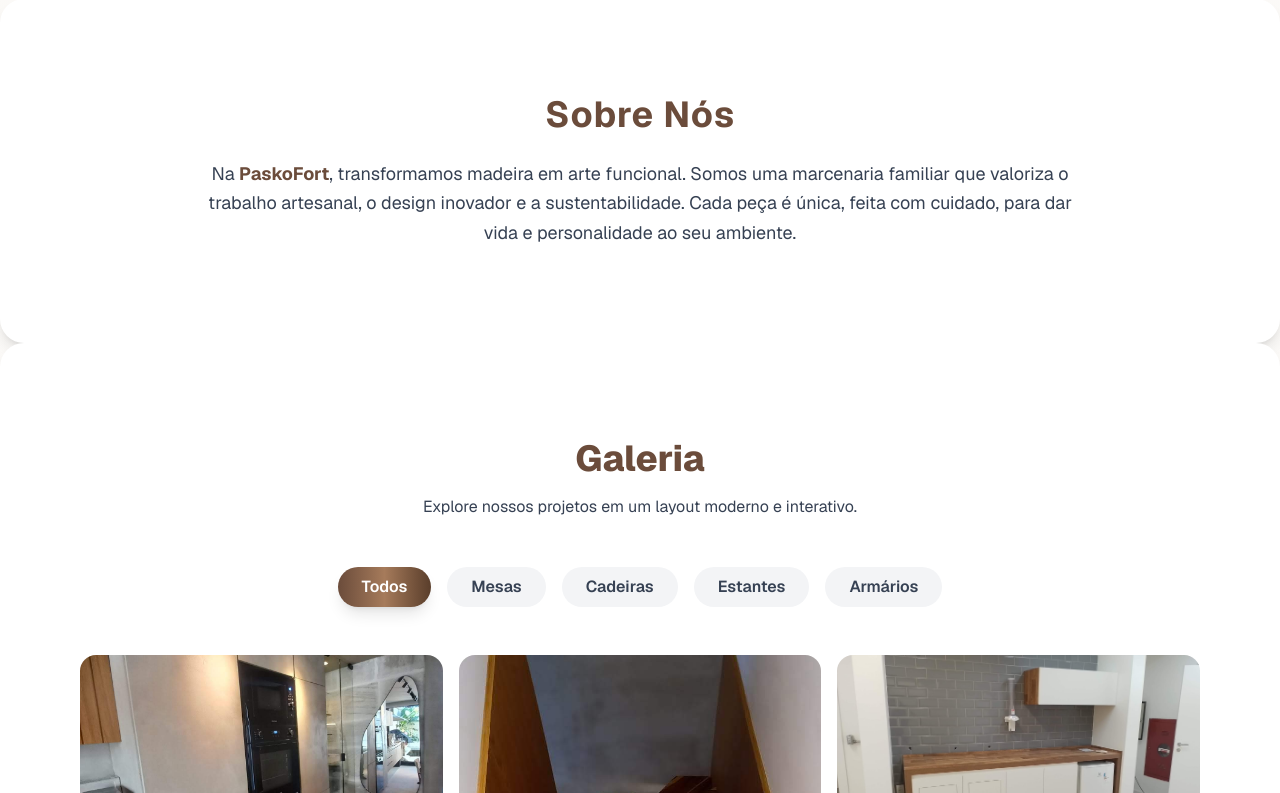
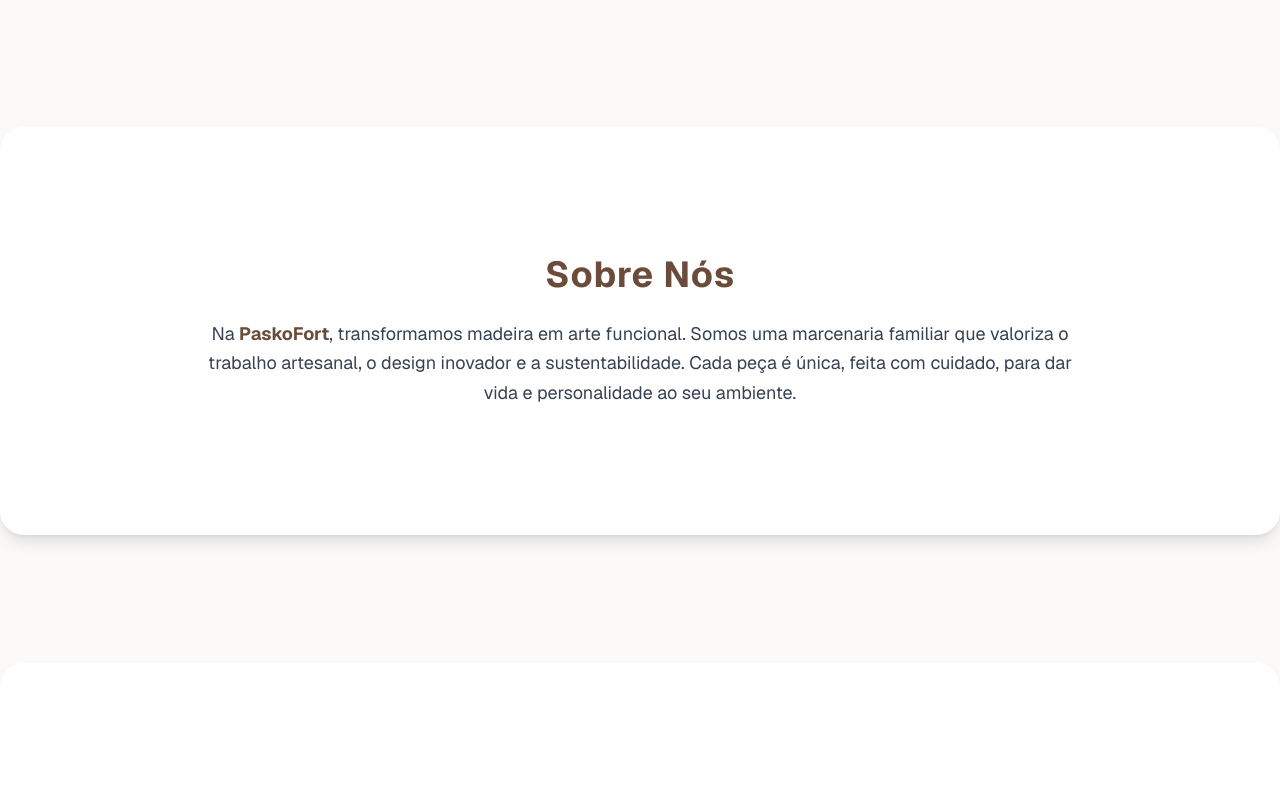
Before and after one commit to lucas-cercal/paskofort-site, a Next.js app: page / in a window 1280 px wide. Shown: the part 1067-1860 px from the top of the page. Built offline with nearby package versions, Linux system fonts and the light colour scheme.

Commit message:
refactor: refatora tela

```diff
--- a/src/app/page.tsx
+++ b/src/app/page.tsx
@@ -82,7 +82,7 @@
       <main className="mt-20 font-sans bg-gradient-to-b from-[#FAF8F5] to-[#FFFFFF] text-gray-800 scroll-smooth selection:bg-[#A67B5B] selection:text-white">
 
         {/* HERO */}
-        <section className="relative flex flex-col justify-center items-center text-center min-h-[90vh] px-6 sm:px-20 overflow-hidden">
+        <section className="relative flex flex-col justify-center items-center text-center min-h-[90vh] px-6 sm:px-20 mb-32 overflow-hidden">
           <motion.div
             initial={{ opacity: 0 }}
             animate={{ opacity: 1 }}
@@ -142,7 +142,7 @@
         {/* SOBRE NÓS */}
         <section
           id="sobre"
-          className="py-24 px-6 md:px-20 bg-white max-w-7xl mx-auto rounded-3xl shadow-lg"
+          className="py-32 px-6 md:px-20 bg-white max-w-7xl mx-auto rounded-3xl shadow-lg mb-32"
         >
           <motion.div
             initial={{ opacity: 0, y: 40 }}
@@ -159,10 +159,11 @@
             </p>
           </motion.div>
         </section>
+
         {/* GALERIA */}
         <section
           id="galeria"
-          className="py-24 px-6 md:px-20 bg-white max-w-7xl mx-auto rounded-3xl shadow-lg"
+          className="py-32 px-6 md:px-20 bg-white max-w-7xl mx-auto rounded-3xl shadow-lg mb-32"
         >
           <motion.div
             initial={{ opacity: 0, y: 40 }}
@@ -271,7 +272,7 @@
         {/* PROCESSO DE TRABALHO */}
         <section
           id="processo"
-          className="py-24 px-6 md:px-20 bg-gradient-to-r from-[#f7f4f1] to-[#e5dfda] max-w-7xl mx-auto rounded-3xl shadow-inner"
+          className="py-32 px-6 md:px-20 bg-gradient-to-r from-[#f7f4f1] to-[#e5dfda] max-w-7xl mx-auto rounded-3xl shadow-inner mb-32"
         >
           <motion.div className="max-w-5xl mx-auto text-center">
             <h2 className="text-4xl font-extrabold text-[#5A3E2B] mb-12">
@@ -317,7 +318,7 @@
         {/* DEPOIMENTOS */}
         <section
           id="depoimentos"
-          className="py-24 px-6 md:px-20 bg-gradient-to-r from-[#FAF8F5] to-[#F5F2EF] max-w-7xl mx-auto rounded-3xl shadow-inner"
+          className="py-32 px-6 md:px-20 bg-gradient-to-r from-[#FAF8F5] to-[#F5F2EF] max-w-7xl mx-auto rounded-3xl shadow-inner mb-32"
         >
           <h2 className="text-4xl font-extrabold text-center text-[#5A3E2B] mb-12">
             O que dizem nossos clientes
@@ -368,7 +369,7 @@
         {/* ORÇAMENTO */}
         <section
           id="orcamento"
-          className="py-24 px-6 md:px-20 bg-[#6B4C3B] rounded-3xl max-w-7xl mx-auto my-20 text-white text-center shadow-lg"
+          className="py-32 px-6 md:px-20 bg-[#6B4C3B] rounded-3xl max-w-7xl mx-auto my-32 text-white text-center shadow-lg"
         >
           <motion.h2
             initial={{ opacity: 0, y: 20 }}
```
